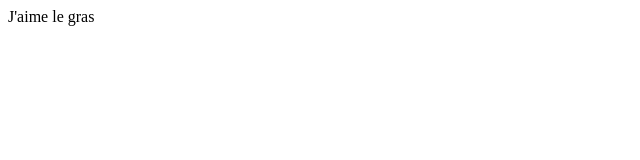
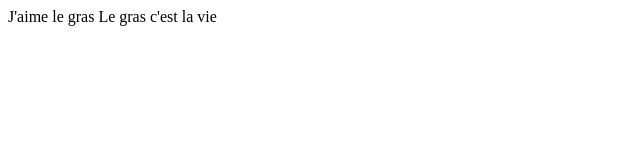
Before and after one commit to julienkiener/repo01, a plain HTML site: page index.html in a window 1280 px wide. Shown: the whole page, without its empty margins (0-640 px from the left). Drawn offline with Linux system fonts and the light colour scheme.

Commit message:
ajout branch

```diff
--- a/index.html
+++ b/index.html
@@ -6,5 +6,6 @@
 	</head>
 	<body style="background-color:#labc9c">
 	<hl>J'aime le gras</hl>
+	<hl>Le gras c'est la vie</hl>
 	</body>
 </html>
```
